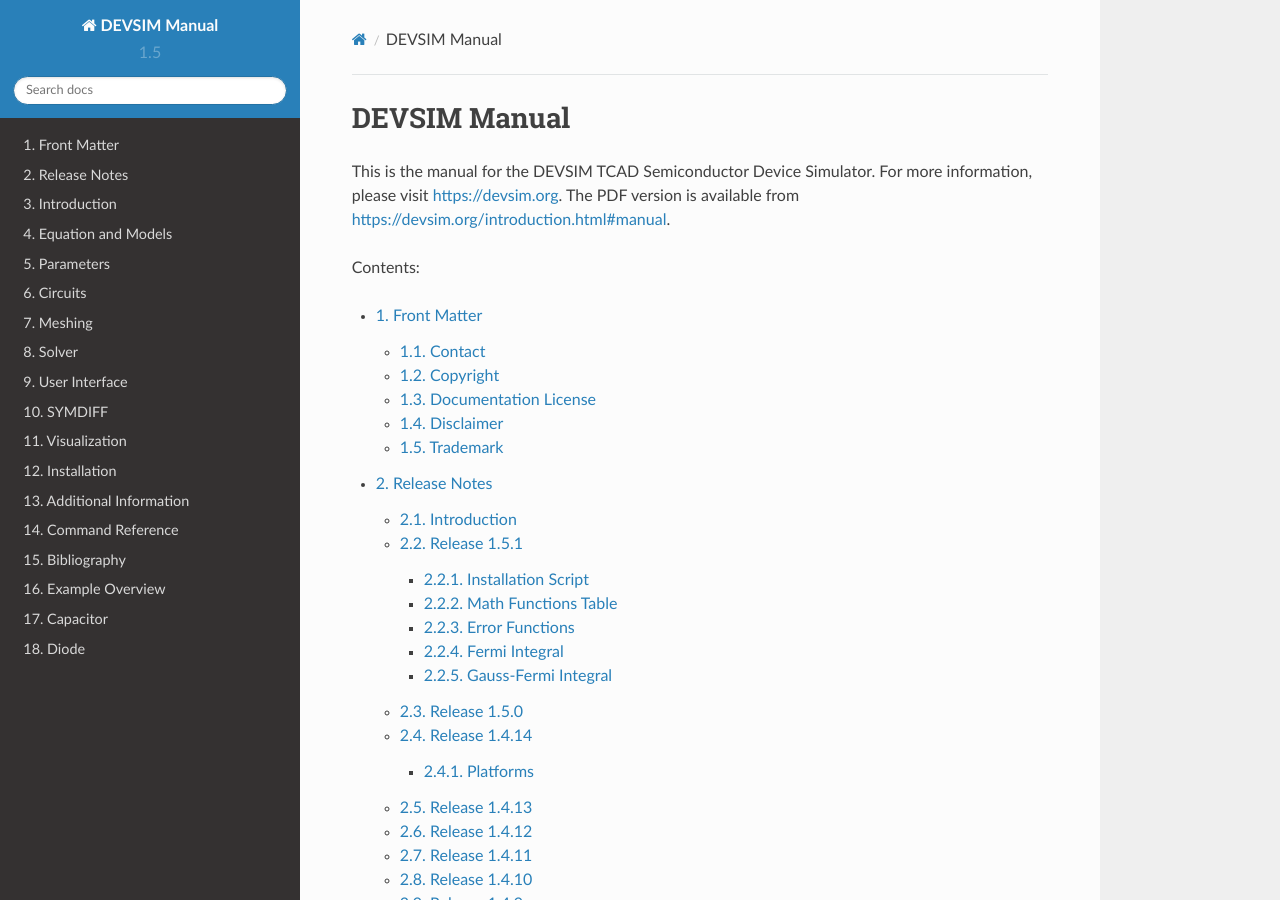
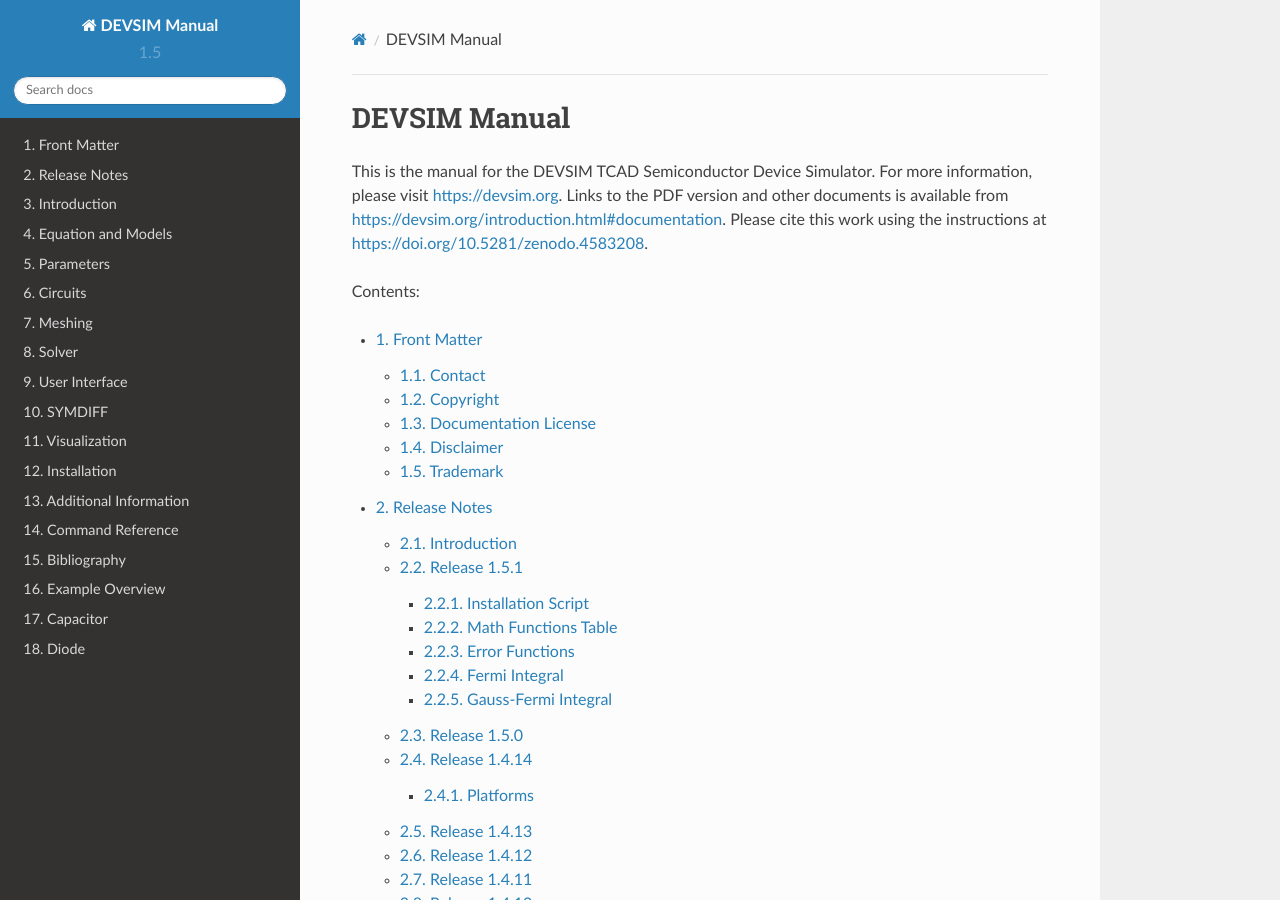
Before and after one commit to devsim/devsim_documentation, a Sphinx documentation site: the page built from sphinx/source/index.rst, in a window 1280 px wide and 900 px high. Built offline with Sphinx 7.4.7 and the Read the Docs theme 2.0.0, drawn with Linux system fonts in a browser that asks for light colours.

Commit message:
point to Zenodo

```diff
--- a/sphinx/source/index.rst
+++ b/sphinx/source/index.rst
@@ -8,7 +8,7 @@
 
 .. only:: html
 
-  This is the manual for the DEVSIM TCAD Semiconductor Device Simulator.  For more information, please visit `https://devsim.org <https://devsim.org>`__.  The PDF version is available from `https://devsim.org/introduction.html#manual <https://devsim.org/introduction.html#manual>`__.
+  This is the manual for the DEVSIM TCAD Semiconductor Device Simulator.  For more information, please visit `https://devsim.org <https://devsim.org>`__.  Links to the PDF version and other documents is available from `https://devsim.org/introduction.html#documentation <https://devsim.org/introduction.html#documentation>`__.  Please cite this work using the instructions at `https://doi.org/10.5281/zenodo.4583208 <https://doi.org/10.5281/zenodo.4583208>`__.
 
   Contents:
 
```
